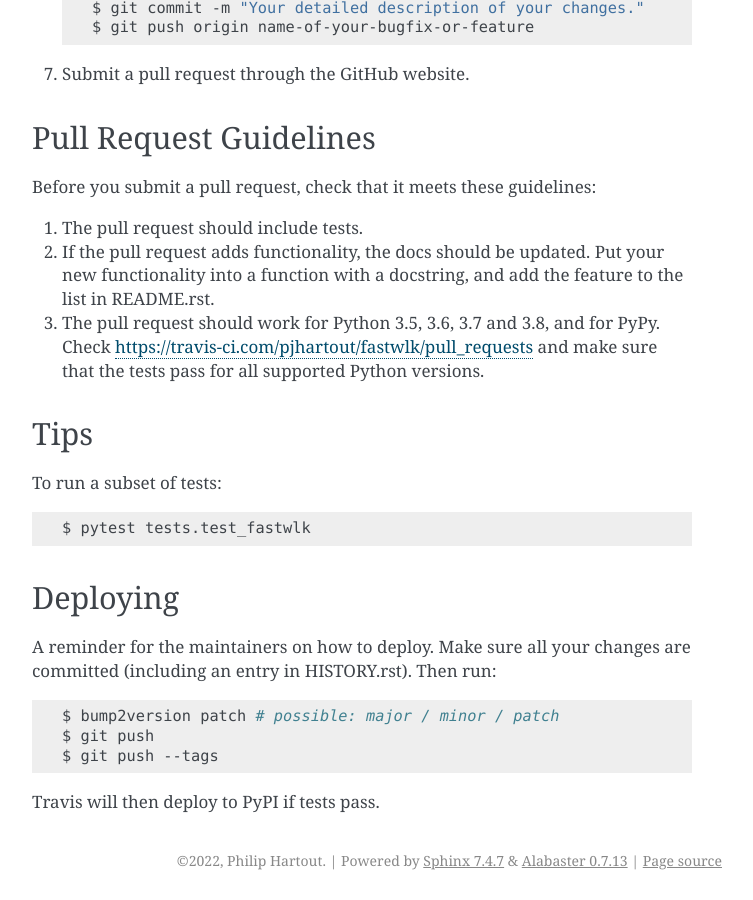
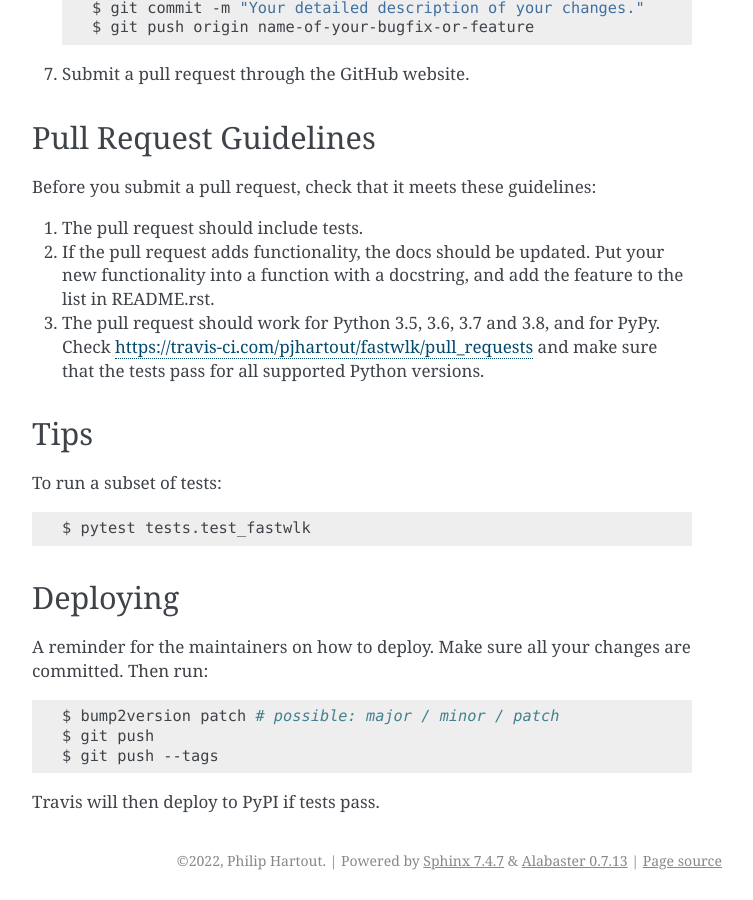
Before and after one commit to pjhartout/fastwlk, a Sphinx documentation site: the page built from docs/contributing.rst, in a window 1280 px wide and 900 px high, scrolled down 1980 px. Shown: the whole window, without its empty margins (388-1141 px from the left). Built offline with Sphinx 7.4.7, drawn with Linux system fonts in a browser that asks for light colours; pages that are not in the unit, such as notebooks, are missing from menus.

Commit message:
remove traces of history file (commit log should reflect history)

```diff
--- a/CONTRIBUTING.rst
+++ b/CONTRIBUTING.rst
@@ -118,7 +118,7 @@
 ---------
 
 A reminder for the maintainers on how to deploy.
-Make sure all your changes are committed (including an entry in HISTORY.rst).
+Make sure all your changes are committed.
 Then run::
 
 $ bump2version patch # possible: major / minor / patch
--- a/docs/history.rst
+++ /dev/null
@@ -1 +0,0 @@
-.. include:: ../HISTORY.rst
--- a/docs/index.rst
+++ b/docs/index.rst
@@ -11,7 +11,6 @@
    modules
    contributing
    authors
-   history
 
 Indices and tables
 ==================
--- a/setup.py
+++ b/setup.py
@@ -7,9 +7,6 @@
 
 with open("README.rst") as readme_file:
     readme = readme_file.read()
-
-with open("HISTORY.rst") as history_file:
-    history = history_file.read()
 
 with open("requirements.txt") as f:
     requirements = f.read().splitlines()
@@ -33,7 +30,7 @@
     description="fastwlk is a Python package that implements a fast version of the Weisfeiler-Lehman kernel.",
     install_requires=requirements,
     license="BSD license",
-    long_description=readme + "\n\n" + history,
+    long_description=readme,
     include_package_data=True,
     keywords="fastwlk",
     name="fastwlk",
```
Also changed, not shown: 1 other file.
